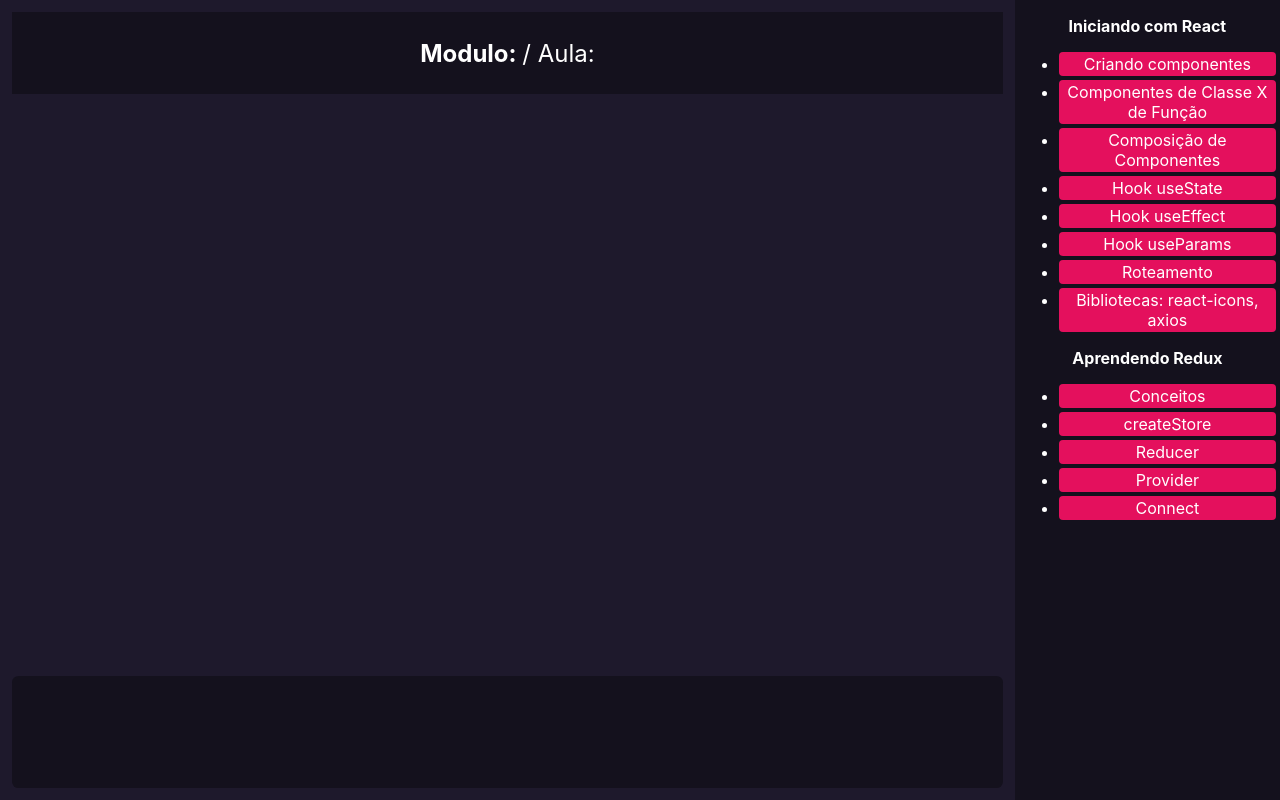
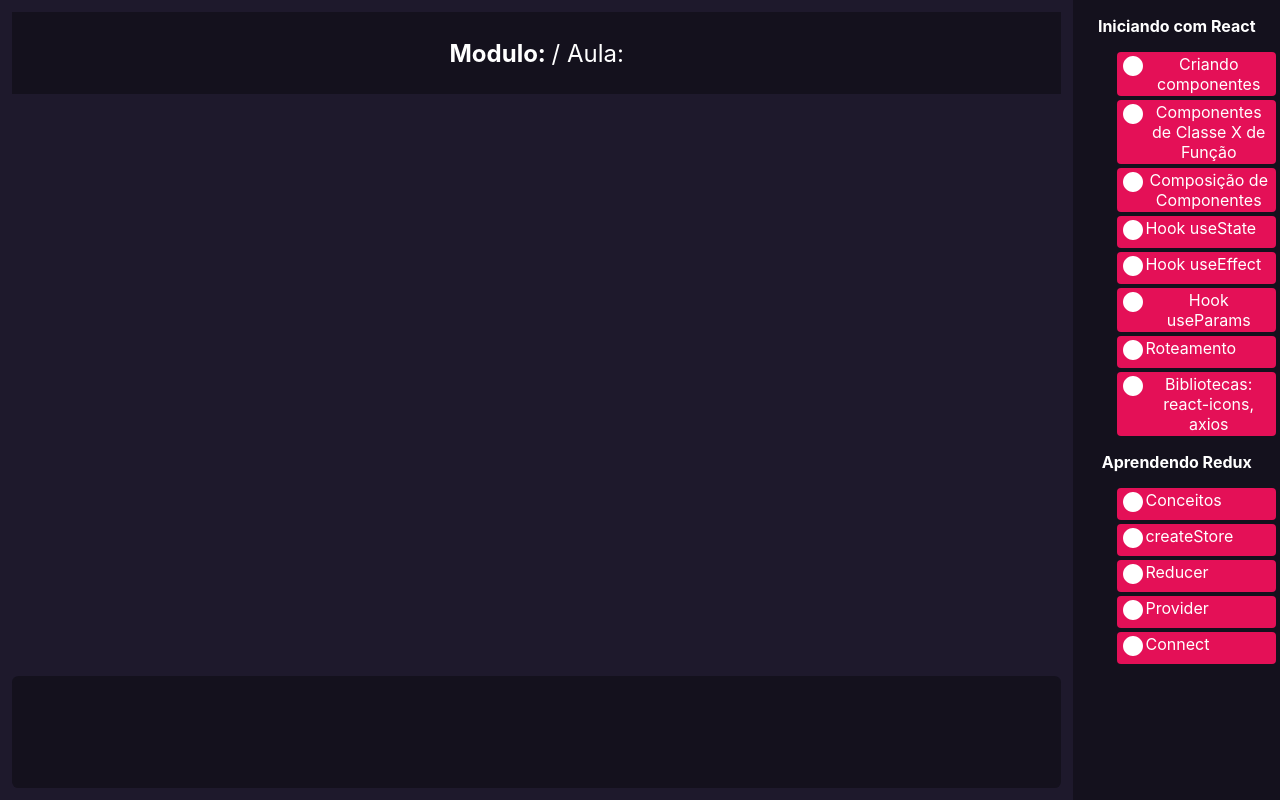
Before and after one commit to Naneshoru/React-Redux-video-aulas, a React (Create React App) app: page / in a window 1280 px wide. Built offline with nearby package versions, Linux system fonts and the light colour scheme.

Commit message:
Mostrando ícone do status da aula - visualized

```diff
--- a/package.json
+++ b/package.json
@@ -3,6 +3,10 @@
   "version": "0.1.0",
   "private": true,
   "dependencies": {
+    "@emotion/react": "^11.8.1",
+    "@emotion/styled": "^11.8.1",
+    "@mui/icons-material": "^5.4.2",
+    "@mui/material": "^5.4.3",
     "@testing-library/jest-dom": "^5.16.1",
     "@testing-library/react": "^12.1.2",
     "@testing-library/user-event": "^13.5.0",
--- a/src/components/Sidebar/Sidebar.css
+++ b/src/components/Sidebar/Sidebar.css
@@ -1,15 +1,20 @@
 .sidebar-container {
   display: flex;
   background-color: #14111d;
+
+  width: 250px;
 }
 
 .sidebar__line {
 }
 
 .sidebar__line-item {
-  background: rgb(228, 16, 93);
+  display: flex;
+  cursor: pointer;
+
   margin: 4px;
   padding: 2px 4px;
   border-radius: 4px;
-  cursor: pointer;
+  background: #e41057;
+  overflow: hidden;
 }
--- a/src/components/Sidebar/Sidebar.js
+++ b/src/components/Sidebar/Sidebar.js
@@ -1,6 +1,9 @@
-import React from 'react';
+import React, { useEffect, useState } from 'react';
 import { connect } from 'react-redux';
 import './Sidebar.css';
+import CircleIcon from '@mui/icons-material/Circle';
+import CheckCircleIcon from '@mui/icons-material/CheckCircle';
+import VisibilityIcon from '@mui/icons-material/Visibility';
 
 const Sidebar = ({ modules, dispatch }) => {
 
@@ -12,6 +15,28 @@ const Sidebar = ({ modules, dispatch }) => {
     }
   }
 
+  let lessonsSize = 0;
+
+  useEffect(() => {
+    const getLessonsSize = () => {
+      modules.forEach((module) => {
+        module.lessons.forEach((lesson) => {
+          lessonsSize++;
+        })
+      })
+    }
+    getLessonsSize();
+  }, [modules, lessonsSize])
+
+  const [lessonsStatus, setLessonsStatus] = useState(Array(lessonsSize).fill(''));
+
+  const updateCheckedArray = (value, index) => {
+    let newArray = [...lessonsStatus];
+    newArray[index] = value;
+    setLessonsStatus(newArray);
+  }
+
+
   return (
     <div className='sidebar-container'>
       <aside>
@@ -19,13 +44,19 @@ const Sidebar = ({ modules, dispatch }) => {
           <div key={module.id}>
             <p><strong>{module.title}</strong></p>
             <ul className='sidebar__line'>
-              { module.lessons.map((lesson) => (
+              { module.lessons.map((lesson, i) => (
                 <li
                   key={lesson.id}
-                  onClick={() => dispatch(toggleLesson(module, lesson))}
+                  onClick={() => {
+                    dispatch(toggleLesson(module, lesson));
+                    updateCheckedArray('visualized', i)
+                  }}
                   className='sidebar__line-item'
                 >
-                  {lesson.title}
+                  {!lessonsStatus[i] && <div><CircleIcon /></div>}
+                  {lessonsStatus[i] === 'visualized' && <div><VisibilityIcon /></div>}
+                  {lessonsStatus[i] === 'watched' && <div><CheckCircleIcon /></div>}
+                  <div><span>{lesson.title}</span></div>
                 </li>
               ))}
             </ul>
@@ -34,7 +65,6 @@ const Sidebar = ({ modules, dispatch }) => {
       </aside>
 
     </div>
-
   );
 }
 
```
Also changed, not shown: 1 other file (tests, documents, lock files or other folders).
